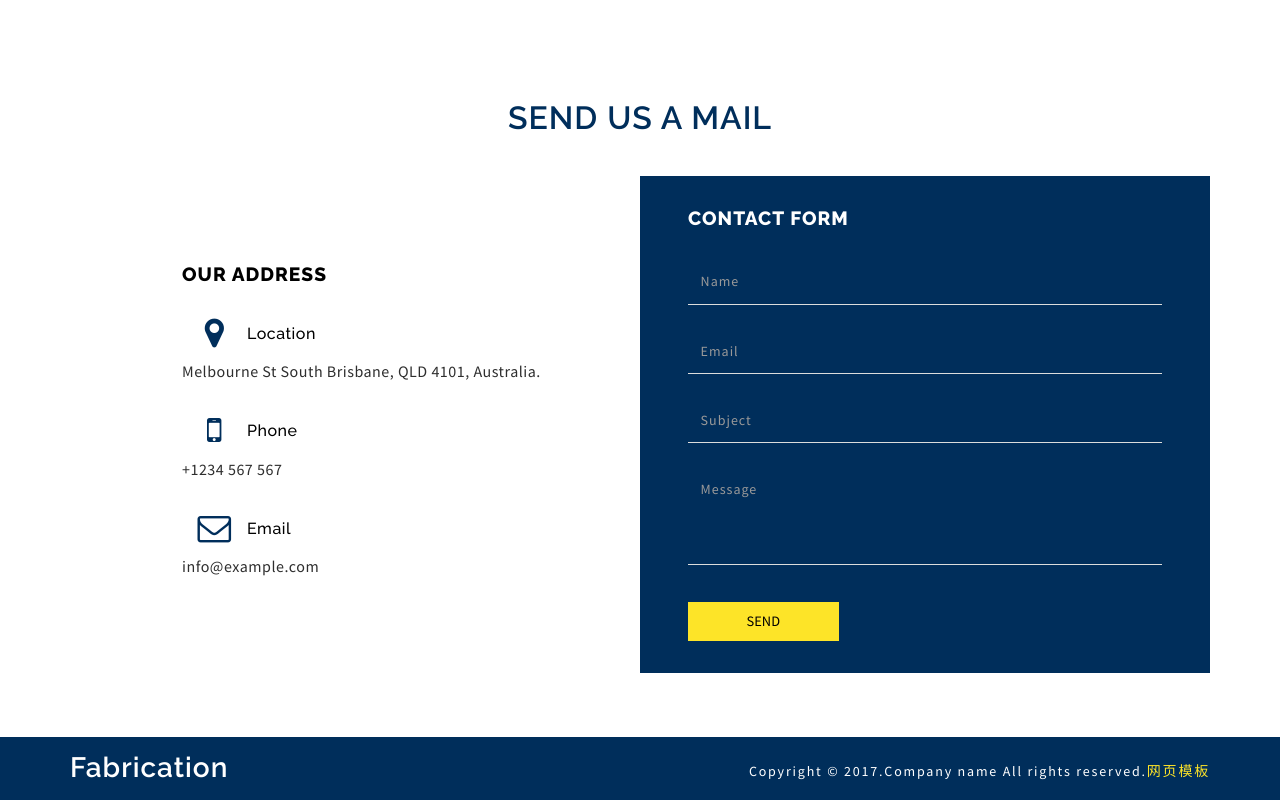
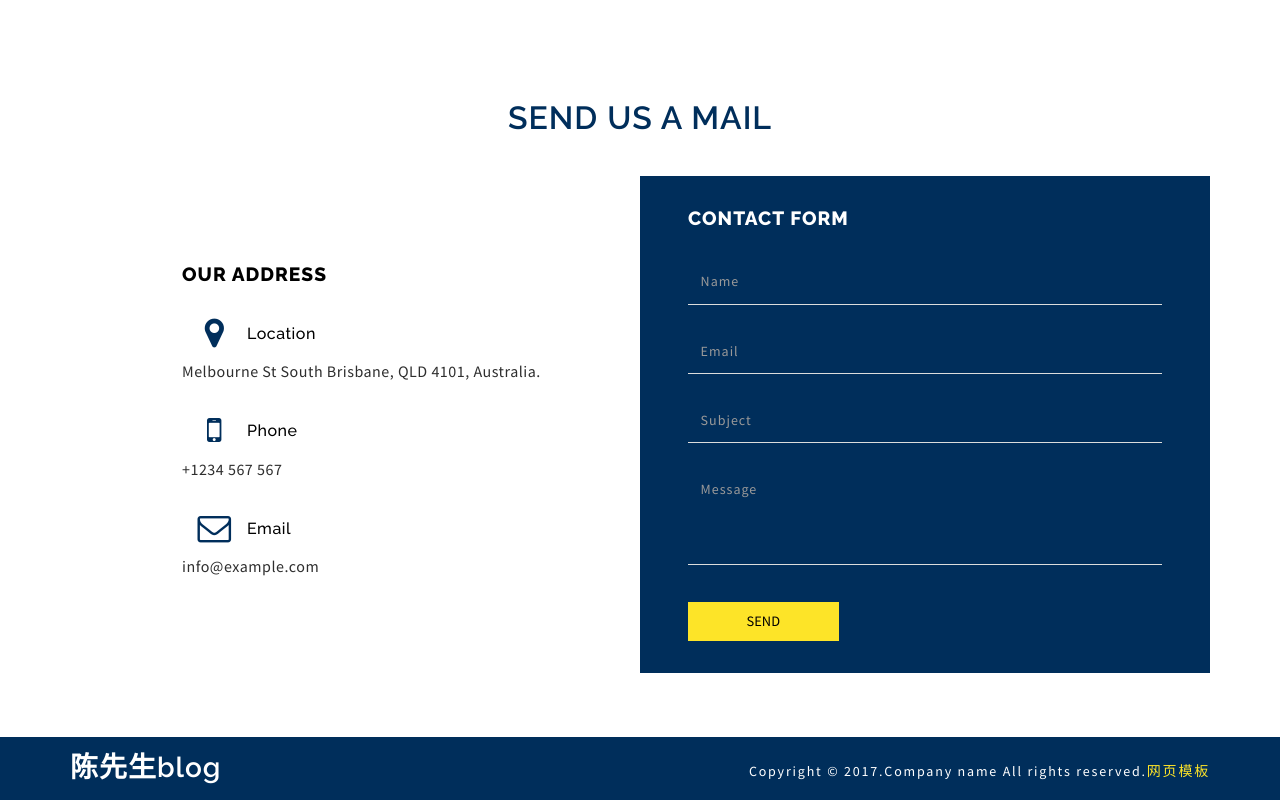
Before and after one commit to nirvana3000/nirvana3000.github.io, a plain HTML site: page index.html in a window 1280 px wide. Shown: the part 3538-4338 px from the top of the page. Drawn offline with Linux system fonts and the light colour scheme.

Commit message:
Update index.html

```diff
--- a/index.html
+++ b/index.html
@@ -431,7 +431,7 @@
 <!--footer-->
 <div class="copy">
 	<div class="container">
-		<h2><a href="index.html">Fabrication</a></h2>
+		<h2><a href="index.html">陈先生blog</a></h2>
 		<p>Copyright &copy; 2017.Company name All rights reserved.<a target="_blank" href="">&#x7F51;&#x9875;&#x6A21;&#x677F;</a></p>
 	</div>
 </div>
```
